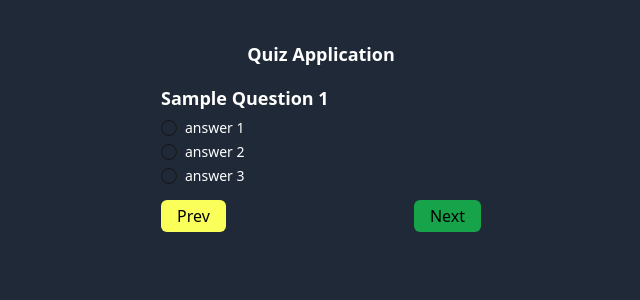
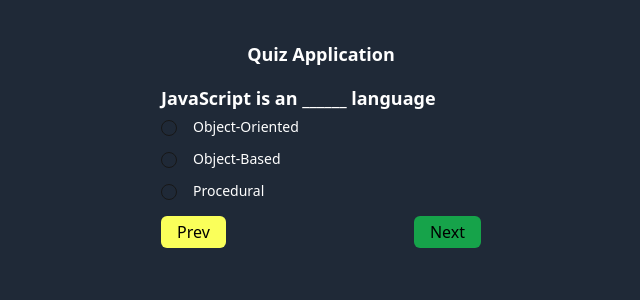
Before and after one commit to tjoetmuty/quizzz-app, a React (Vite) app in the folder frontend/: page /quiz in a window 1280 px wide. Shown: the top 300 px of the page, without its empty margins (319-959 px from the left). Built offline with nearby package versions, Linux system fonts and the light colour scheme.

Commit message:
add question

```diff
--- a/frontend/src/features/Question/index.tsx
+++ b/frontend/src/features/Question/index.tsx
@@ -1,30 +1,38 @@
 import { Label } from "@/components/ui/label";
 import { RadioGroup, RadioGroupItem } from "@/components/ui/radio-group";
-import { FC } from "react";
+import { QuestionsData } from "@/constants";
+import { FC, useEffect, useState } from "react";
 
 const QuestionFeat: FC = () => {
+  const [checked, setChecked] = useState(undefined);
+  const Question = QuestionsData[0]
   const onSelect = () => {
     console.log("radio button selected");
   };
+  useEffect(() => {
+    console.log("quests", QuestionsData);
+  }, []);
+
   return (
     <div>
       <div className="flex flex-col gap-2">
-        <h2 className="text-white font-bold text-lg">Sample Question 1</h2>
+        <h2 className="text-white font-bold text-lg">{Question.question}</h2>
         <div className="text-white">
-          <RadioGroup defaultValue="comfortable">
-            <div className="flex items-center space-x-2">
-              <RadioGroupItem value="answer 1" id="r1" name="options" onChange={onSelect()}/>
-              <Label htmlFor="r1">answer 1</Label>
-            </div>
-            <div className="flex items-center space-x-2">
-              <RadioGroupItem value="answer 2" id="r2" name="options" onChange={onSelect()}/>
-              <Label htmlFor="r2">answer 2</Label>
-            </div>
-            <div className="flex items-center space-x-2">
-              <RadioGroupItem value="answer 3" id="r3" name="options" onChange={onSelect()}/>
-              <Label htmlFor="r3">answer 3</Label>
-            </div>
-          </RadioGroup>
+            <RadioGroup defaultValue="comfortable" >
+              <div className="grid gap-4">
+                {Question.options?.map((opt, i) => (
+                  <div key={i} className="flex gap-4">
+                    <RadioGroupItem
+                      value="answer 1"
+                      id={`q${i}-options`}
+                      name="options"
+                      onChange={onSelect()}
+                    />
+                    <Label htmlFor={`q${i}-options`}>{opt}</Label>
+                  </div>
+                ))}
+              </div>
+            </RadioGroup>
         </div>
       </div>
     </div>
```
